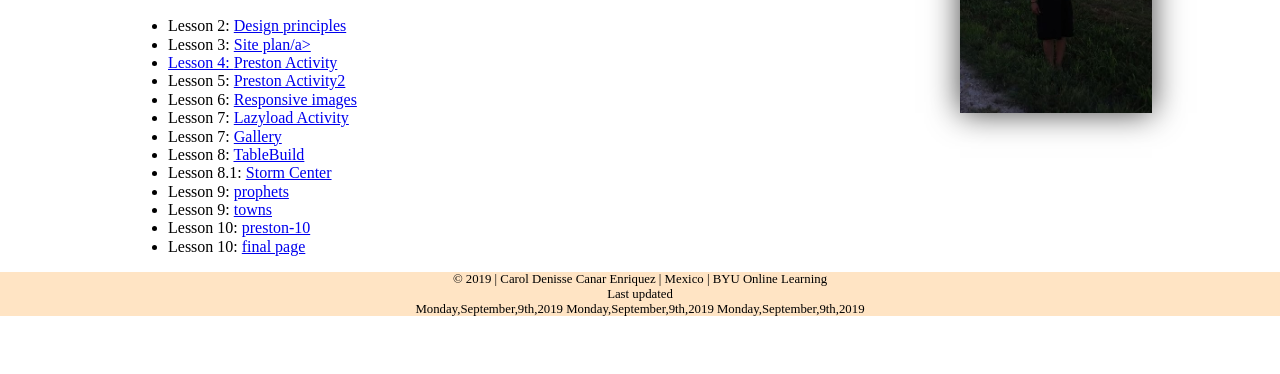
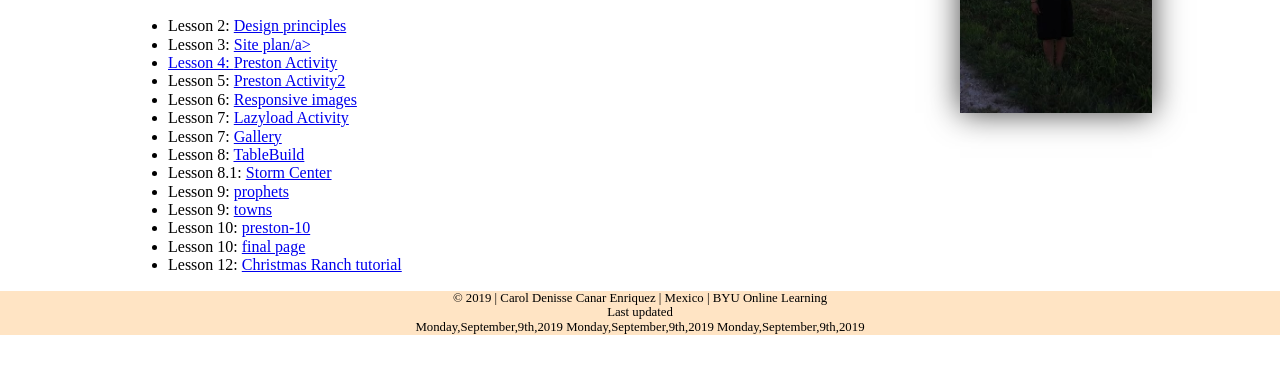
Before and after one commit to CarolCanar/carolcanar.github.io, a plain HTML site: page index.html in a window 1280 px wide. Shown: the part 110-484 px from the top of the page. Drawn offline with Linux system fonts and the light colour scheme; a web font is replaced by a local one.

Commit message:
title
title

```diff
--- a/index.html
+++ b/index.html
@@ -34,6 +34,7 @@
                 <li>Lesson 9: <a href="lesson9/index.html">towns</a></li>
                 <li>Lesson 10: <a href="lesson-10/preston-10.html">preston-10</a></li>
                 <li>Lesson 10: <a href="lesson-11/index.html">final page</a></li>
+                <li>Lesson 12: <a href="lesson-12/index.html">Christmas Ranch tutorial</a></li>
             </ul>
         </div>
 
```
